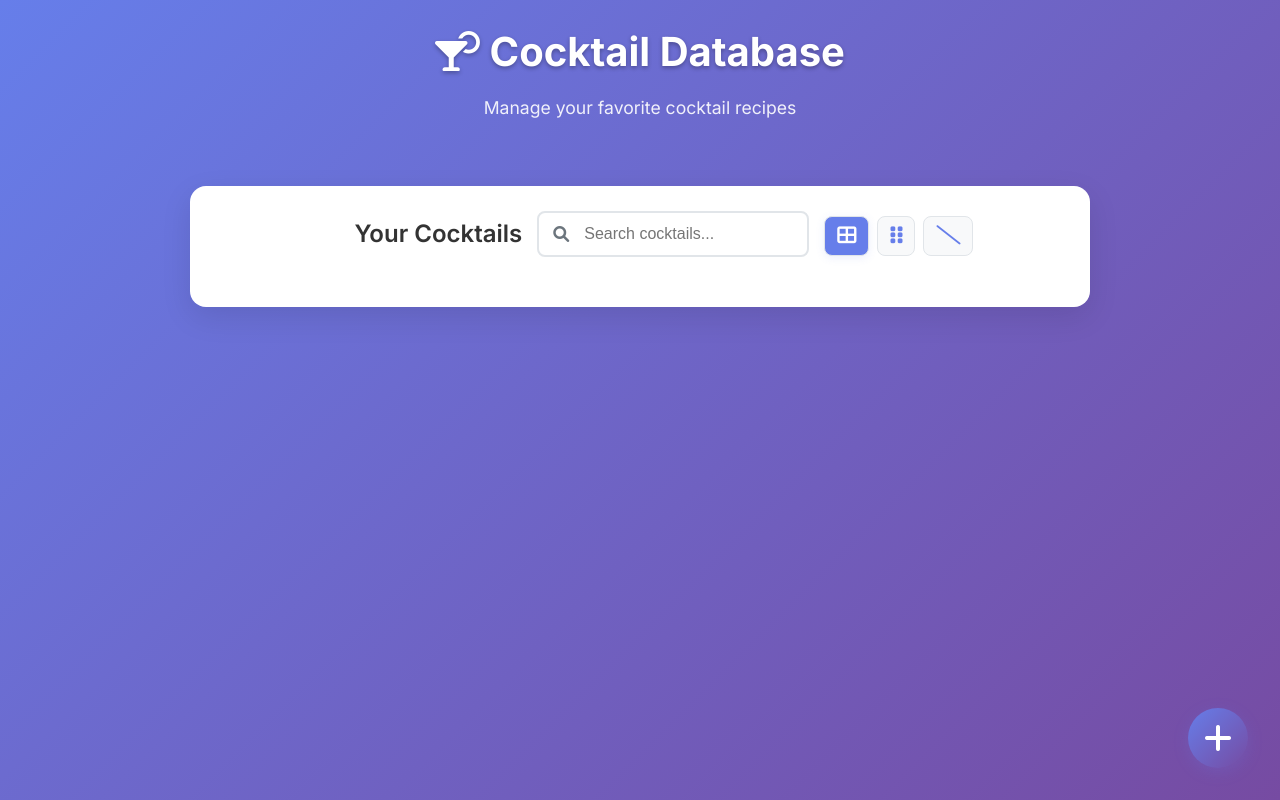
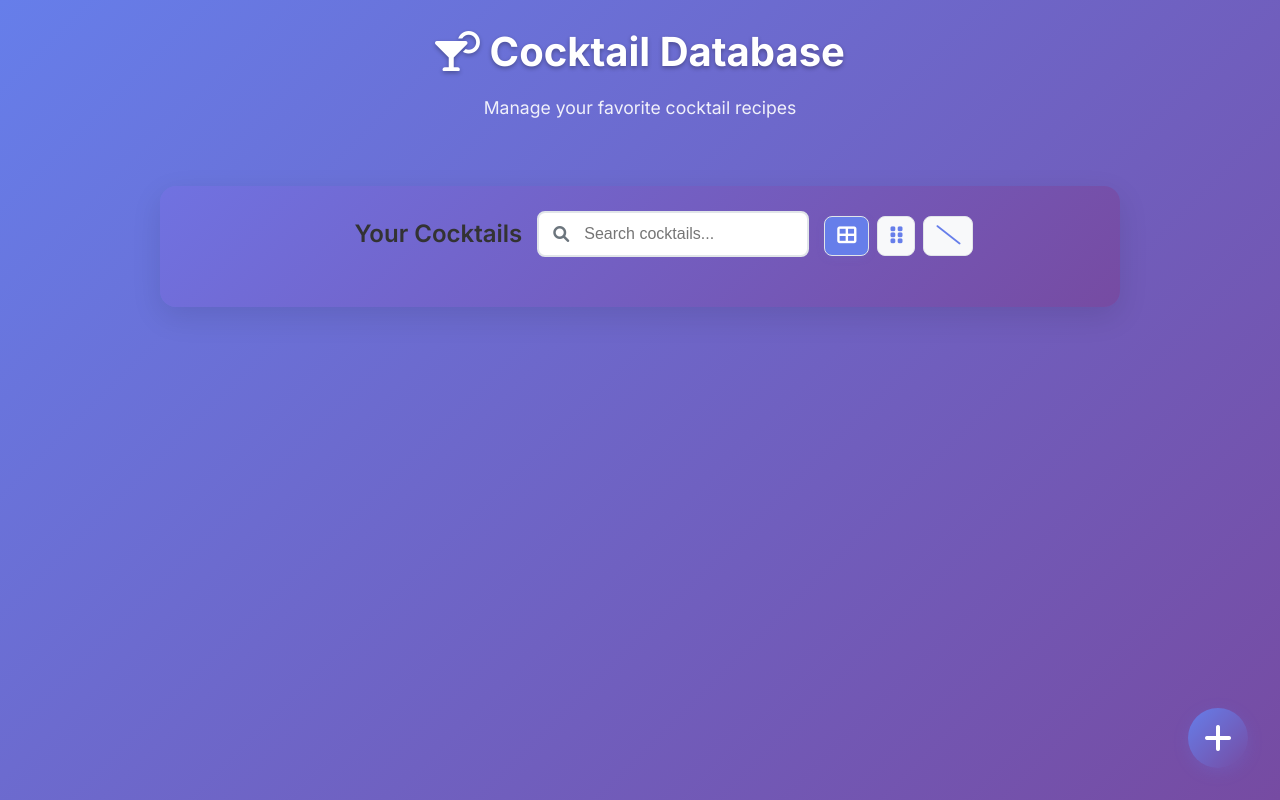
Before and after one commit to michaeliyer/sqLaura, a website: page public/index.html in a window 1280 px wide. Drawn offline with Linux system fonts and the light colour scheme; no server answers.

Commit message:
Padding added

```diff
--- a/public/style.css
+++ b/public/style.css
@@ -186,12 +186,13 @@ body {
 .list-section {
   margin: 0 auto;
   margin-top: 24px;
-  background: white;
+  background: linear-gradient(135deg, #7072e1 0%, #764ba2 100%);
+  /* background: rgb(90, 88, 178); */
   border-radius: 16px;
-  padding: 18px 0 18px 0;
+  padding: 18px;
   box-shadow: 0 10px 30px rgba(0, 0, 0, 0.1);
   width: 100%;
-  max-width: 900px;
+  max-width: 1200px;
   display: flex;
   flex-direction: column;
   align-items: center;
```
